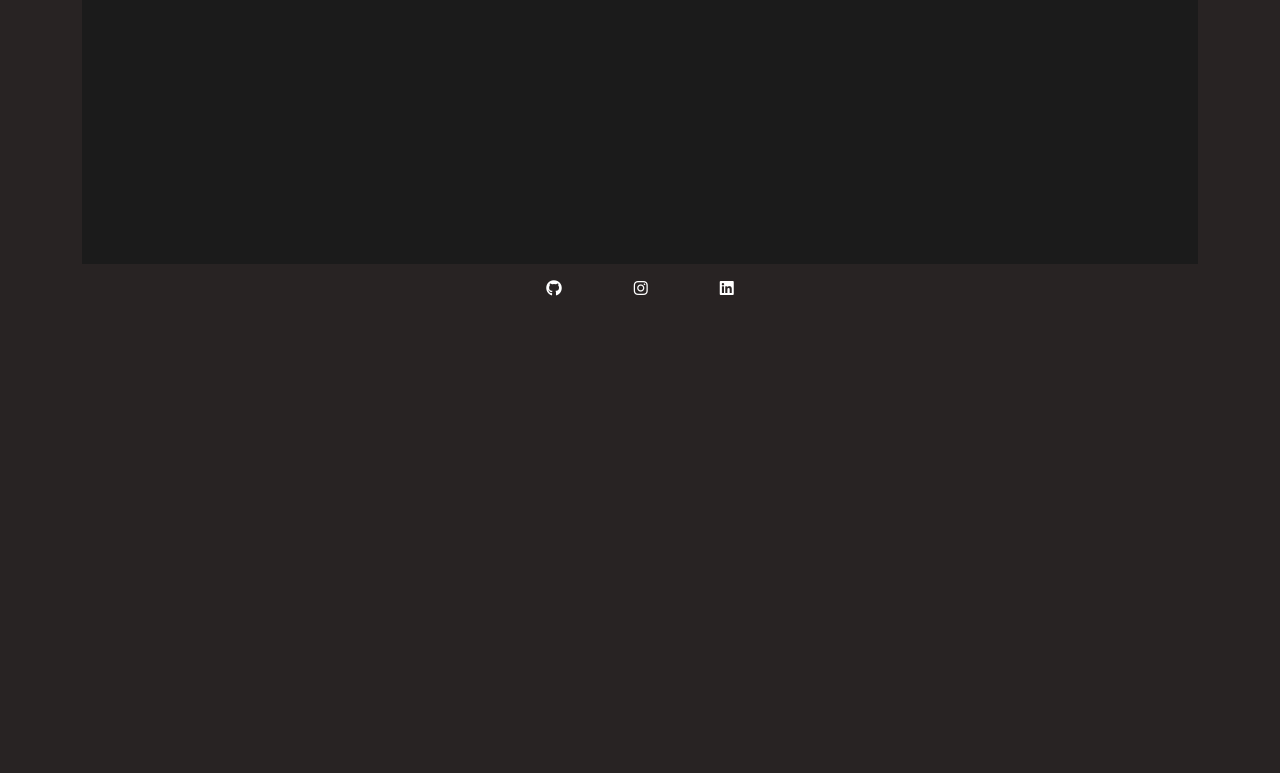
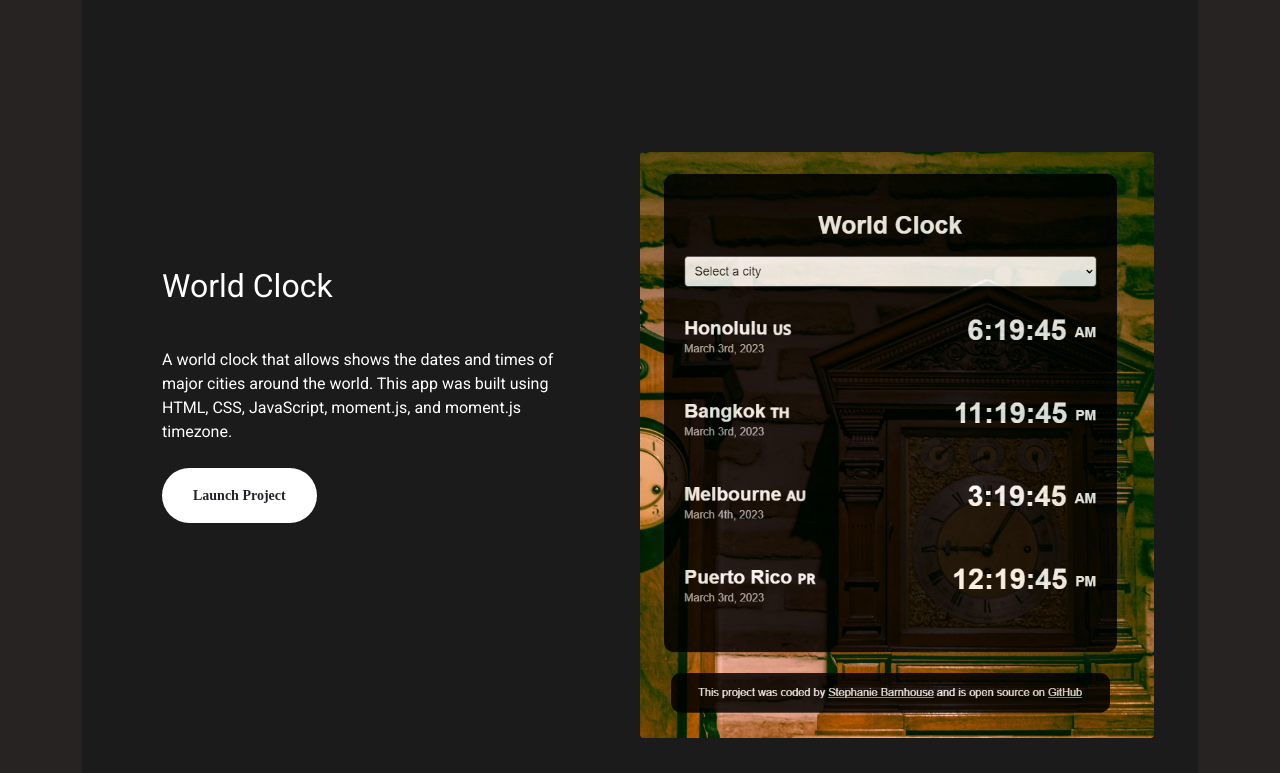
Before and after one commit to snbarnhouse/portfolio_project, a plain HTML site: page index.html in a window 1280 px wide. Shown: the part 3127-3900 px from the top of the page. Before the commit the page ends 3441 px from the top, so only its background shows below. Drawn offline with nearby package versions, Linux system fonts and the light colour scheme.

Commit message:
Adding world clock

```diff
--- a/index.html
+++ b/index.html
@@ -129,7 +129,7 @@
               <div class="project-description">
                 <h2 class="mb-4 mt-5">Dictionary App</h2>
                 <p class="mb-4 mt-5">
-                  A dictionary app that allows the user to look up definitions, synonyms, examples, and pictures of words. This app was built using React, CSS, Bootstrap, the Dictionary API, and Pexels API.
+                  A dictionary app that allows the user to look up definitions, synonyms, examples, and pictures of words. This app was built using React,HTML, CSS, Bootstrap, the Dictionary API, and Pexels API.
                 </p>
                 <a href="https://elegant-jackson-503f32.netlify.app" target="_blank" class="btn btn-branding">Launch Project</a>
               </div>
@@ -159,6 +159,24 @@
                 <a href="https://snbarnhouse.github.io/tindog/" target="_blank" class="btn btn-branding">Launch Project</a>
               </div>
             </div>
+            <div class="row">
+              <div class="col">
+                <div class="project-description">
+                  <h2 class="mb-4 mt-5">World Clock</h2>
+                  <p class="mb-4 mt-5">
+                    A world clock that allows shows the dates and times of major cities around the world. This app was built using HTML, CSS, JavaScript, moment.js, and moment.js timezone.
+                  </p>
+                  <a href="https://world-clock-mjs.netlify.app/" target="_blank" class="btn btn-branding">Launch Project</a>
+                </div>
+              </div>
+              <div class="col d-none d-lg-block">
+                <img
+                  src="images/world-clock.png"
+                  alt="dictionary"
+                  class="img-fluid mt-5 rounded"
+                />
+              </div>
+            </div>
           </div>
         </div>
       </div>
```
Also changed, not shown: work.html (+7 -2 lines), images/world-clock.png (added).
